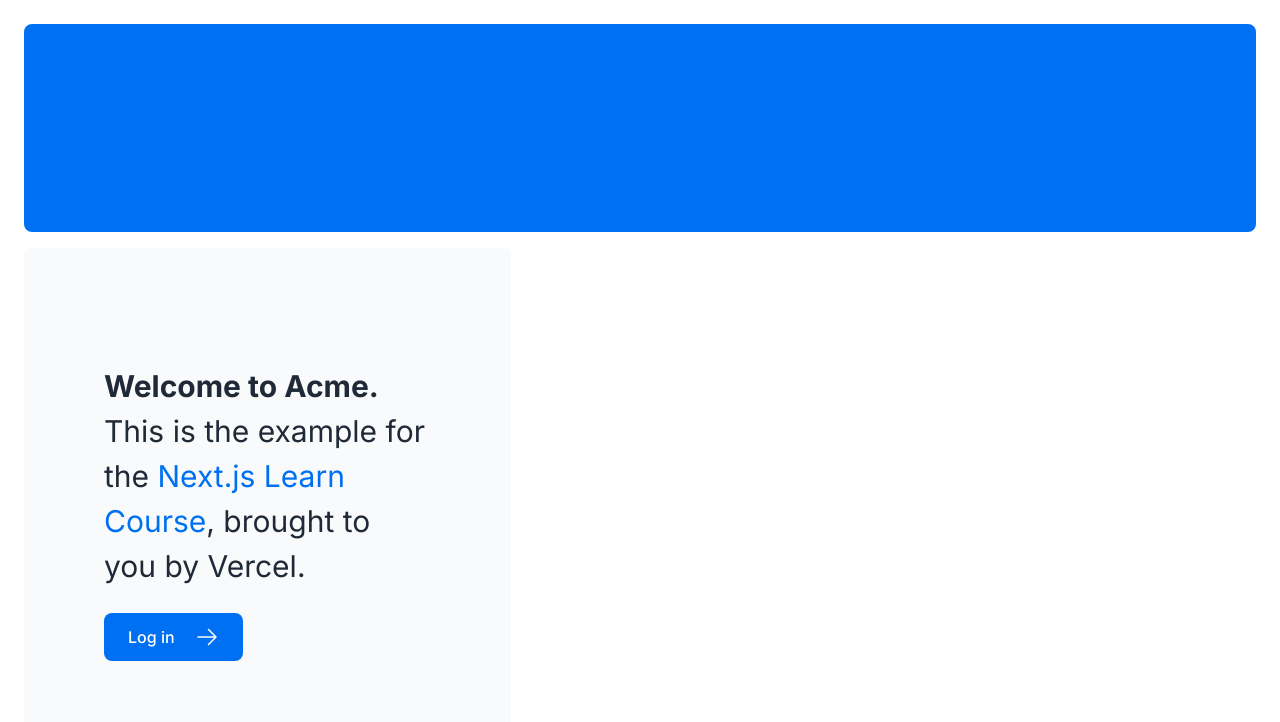
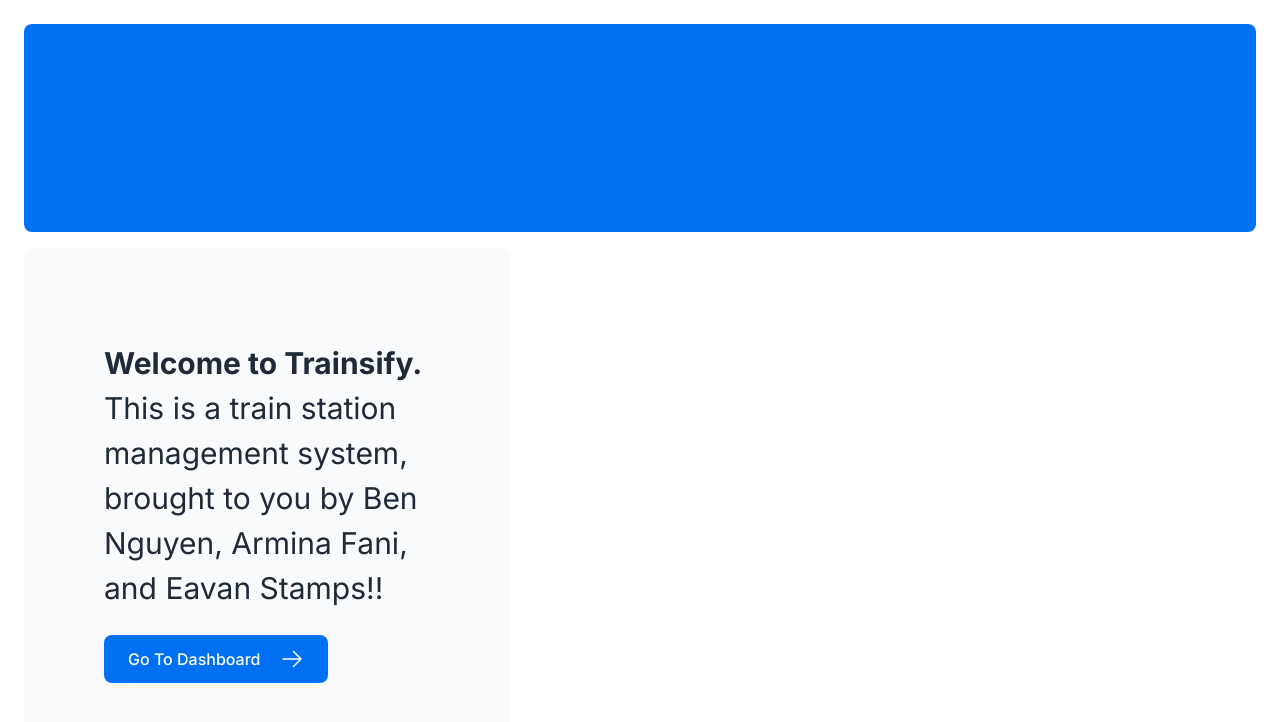
Before and after one commit to beanlamachine/trainsify-db-project, a Next.js app: page / in a window 1280 px wide. Shown: the top 722 px of the page. Built offline with nearby package versions, Linux system fonts and the light colour scheme.

Commit message:
Editing landing page

```diff
--- a/app/page.tsx
+++ b/app/page.tsx
@@ -1,4 +1,3 @@
-import AcmeLogo from '@/app/ui/TainsifyLogo';
 import { ArrowRightIcon } from '@heroicons/react/24/outline';
 import Link from 'next/link';
 
@@ -11,17 +10,13 @@ export default function Page() {
       <div className="mt-4 flex grow flex-col gap-4 md:flex-row">
         <div className="flex flex-col justify-center gap-6 rounded-lg bg-gray-50 px-6 py-10 md:w-2/5 md:px-20">
           <p className={`text-xl text-gray-800 md:text-3xl md:leading-normal`}>
-            <strong>Welcome to Acme.</strong> This is the example for the{' '}
-            <a href="https://nextjs.org/learn/" className="text-blue-500">
-              Next.js Learn Course
-            </a>
-            , brought to you by Vercel.
+            <strong>Welcome to Trainsify.</strong> This is a train station management system, brought to you by Ben Nguyen, Armina Fani, and Eavan Stamps!!
           </p>
           <Link
-            href="/login"
+            href="/dashboard"
             className="flex items-center gap-5 self-start rounded-lg bg-blue-500 px-6 py-3 text-sm font-medium text-white transition-colors hover:bg-blue-400 md:text-base"
           >
-            <span>Log in</span> <ArrowRightIcon className="w-5 md:w-6" />
+            <span>Go To Dashboard</span> <ArrowRightIcon className="w-5 md:w-6" />
           </Link>
         </div>
         <div className="flex items-center justify-center p-6 md:w-3/5 md:px-28 md:py-12">
```
